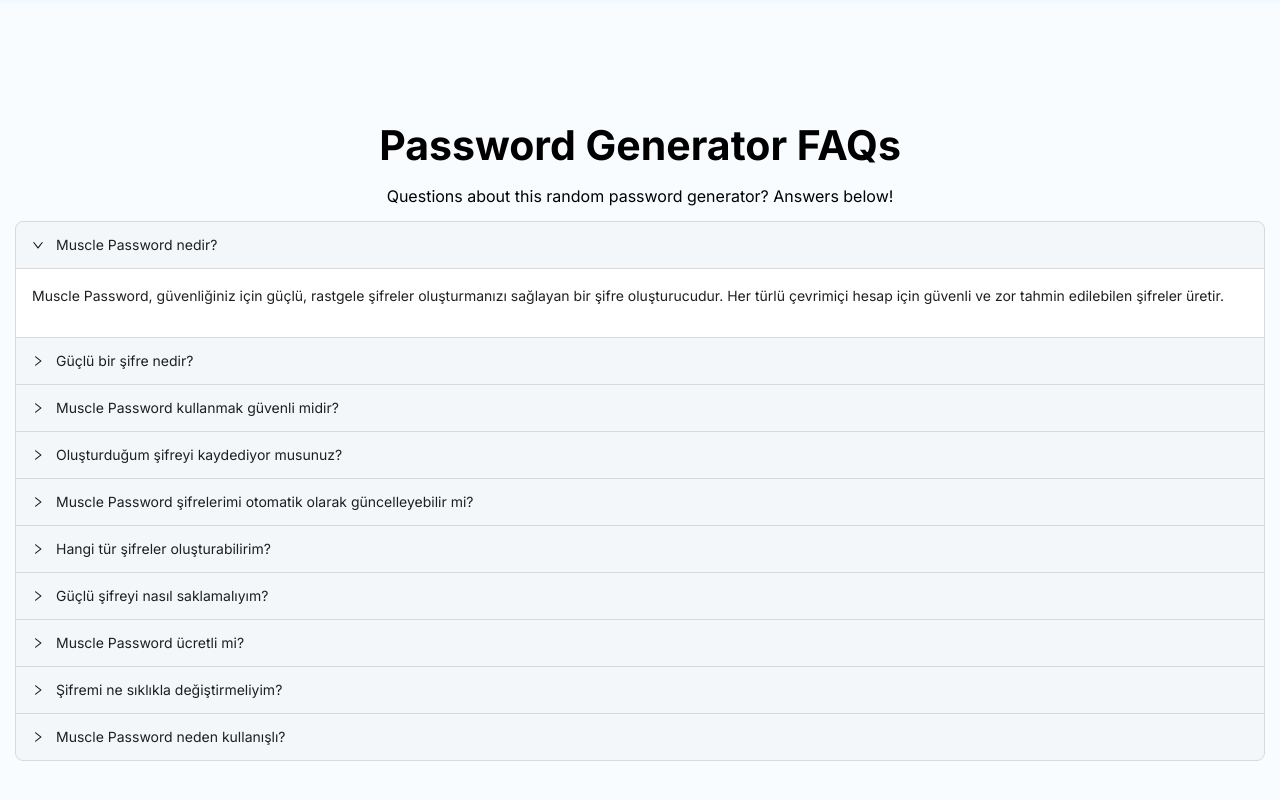
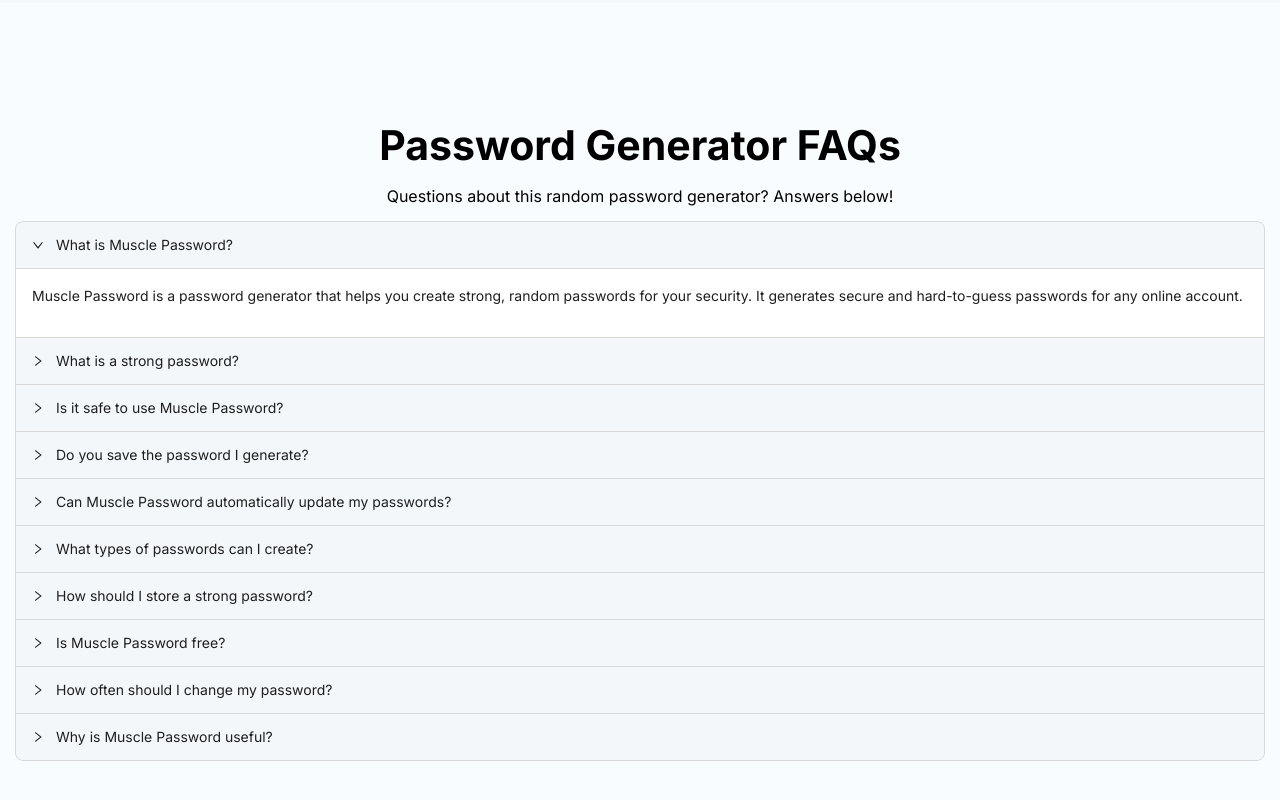
Before and after one commit to musclepassword/musclepassword, a Next.js app: page / in a window 1280 px wide. Shown: the part 1578-2378 px from the top of the page. Built offline with nearby package versions, Linux system fonts and the light colour scheme.

Commit message:
FAQ section completed

```diff
--- a/public/locales/en/about.json
+++ b/public/locales/en/about.json
@@ -4,6 +4,6 @@
     "Complex": "Complex",
     "Unique": "Unique",
     "The longer a password, the more secure it is. A strong password should be at least 10 characters long.": "The longer a password, the more secure it is. A strong password should be at least 10 characters long.",
-    "Strong passwords use a combination of letters, numbers, cases, and symbols to form an unpredictable string of characters that doesn't resemble words or names.": "trong passwords use a combination of letters, numbers, cases, and symbols to form an unpredictable string of characters that doesn't resemble words or names.",
+    "Strong passwords use a combination of letters, numbers, cases, and symbols to form an unpredictable string of characters that doesn't resemble words or names.": "Strong passwords use a combination of letters, numbers, cases, and symbols to form an unpredictable string of characters that doesn't resemble words or names.",
     "A strong password should be unique to each account to reduce vulnerability in the event of a hack.": "A strong password should be unique to each account to reduce vulnerability in the event of a hack."
 }
--- /dev/null
+++ b/public/locales/en/faq.json
@@ -0,0 +1,24 @@
+{
+    "Password Generator FAQs": "Password Generator FAQs",
+    "Questions about this random password generator? Answers below!": "Questions about this random password generator? Answers below!",
+    "What is Muscle Password?": "What is Muscle Password?",
+    "Muscle Password is a password generator that helps you create strong, random passwords for your security. It generates secure and hard-to-guess passwords for any online account.": "Muscle Password is a password generator that helps you create strong, random passwords for your security. It generates secure and hard-to-guess passwords for any online account.",
+    "What is a strong password?": "What is a strong password?",
+    "A strong password is at least 12 characters long and includes a mix of letters (uppercase/lowercase), numbers, and special characters. Such passwords are secure because they are difficult to guess.": "A strong password is at least 12 characters long and includes a mix of letters (uppercase/lowercase), numbers, and special characters. Such passwords are secure because they are difficult to guess.",
+    "Is it safe to use Muscle Password?": "Is it safe to use Muscle Password?",
+    "Yes, Muscle Password generates random passwords and does not store them anywhere. Once generated, your password is provided directly to you.": "Yes, Muscle Password generates random passwords and does not store them anywhere. Once generated, your password is provided directly to you.",
+    "Do you save the password I generate?": "Do you save the password I generate?",
+    "No, Muscle Password does not save or store any passwords. All operations happen on your device.": "No, Muscle Password does not save or store any passwords. All operations happen on your device.",
+    "Can Muscle Password automatically update my passwords?": "Can Muscle Password automatically update my passwords?",
+    "No, Muscle Password only generates passwords. To update passwords for your existing accounts, you need to use the password change settings of the respective account.": "No, Muscle Password only generates passwords. To update passwords for your existing accounts, you need to use the password change settings of the respective account.",
+    "What types of passwords can I create?": "What types of passwords can I create?",
+    "You can create passwords that include uppercase and lowercase letters, numbers, and special characters. You can customize the length and composition based on your needs.": "You can create passwords that include uppercase and lowercase letters, numbers, and special characters. You can customize the length and composition based on your needs.",
+    "How should I store a strong password?": "How should I store a strong password?",
+    "To store strong passwords, you can use a secure password manager. This way, you can keep all your passwords safely in one place.": "To store strong passwords, you can use a secure password manager. This way, you can keep all your passwords safely in one place.",
+    "Is Muscle Password free?": "Is Muscle Password free?",
+    "No, Muscle Password is free to use. We aim to provide the best tools for your password security.": "No, Muscle Password is free to use. We aim to provide the best tools for your password security.",
+    "How often should I change my password?": "How often should I change my password?",
+    "A recommended best practice is to change your passwords regularly, especially for accounts containing sensitive information, every 3-6 months.": "A recommended best practice is to change your passwords regularly, especially for accounts containing sensitive information, every 3-6 months.",
+    "Why is Muscle Password useful?": "Why is Muscle Password useful?",
+    "To enhance your online security, it is essential to create strong and random passwords. With Muscle Password, you can generate secure and hard-to-guess passwords in seconds.": "To enhance your online security, it is essential to create strong and random passwords. With Muscle Password, you can generate secure and hard-to-guess passwords in seconds."
+}
--- a/src/components/FAQ/index.js
+++ b/src/components/FAQ/index.js
@@ -3,19 +3,18 @@
 import FAQ from "../../static/faq.json";
 
 export default function FAQSection() {
-    const { t } = useTranslation('common');
+    const { t } = useTranslation('faq');
 
     const items = FAQ.map((item, i) => (
         {
             key: i,
-            label: item.title
-            ,
-            children: <p>{item.description}</p>
+            label: t(item.title),
+            children: (<p>{t(item.description)}</p>)
         }
     ));
 
     return (
-        <section className='faq-section'>
+        <section className="faq-section">
             <div className="container">
                 <article>
                     <h2>{t("Password Generator FAQs")}</h2>
--- a/src/static/faq.json
+++ b/src/static/faq.json
@@ -1,42 +1,42 @@
 [
   {
-      "title": "Muscle Password nedir?",
-      "description": "Muscle Password, güvenliğiniz için güçlü, rastgele şifreler oluşturmanızı sağlayan bir şifre oluşturucudur. Her türlü çevrimiçi hesap için güvenli ve zor tahmin edilebilen şifreler üretir."
+    "title": "What is Muscle Password?",
+    "description": "Muscle Password is a password generator that helps you create strong, random passwords for your security. It generates secure and hard-to-guess passwords for any online account."
   },
   {
-      "title": "Güçlü bir şifre nedir?",
-      "description": "Güçlü bir şifre, en az 12 karakter uzunluğunda, harfler (büyük/küçük), rakamlar ve özel karakterlerin bir karışımını içeren şifredir. Bu tür şifreler tahmin edilmesi zor olduğu için güvenlidir."
+    "title": "What is a strong password?",
+    "description": "A strong password is at least 12 characters long and includes a mix of letters (uppercase/lowercase), numbers, and special characters. Such passwords are secure because they are difficult to guess."
   },
   {
-      "title": "Muscle Password kullanmak güvenli midir?",
-      "description": "Evet, Muscle Password rastgele şifreler oluşturur ve bu şifreler hiçbir yerde saklanmaz. Şifrenizi oluşturduktan sonra doğrudan size sunulur."
+    "title": "Is it safe to use Muscle Password?",
+    "description": "Yes, Muscle Password generates random passwords and does not store them anywhere. Once generated, your password is provided directly to you."
   },
   {
-      "title": "Oluşturduğum şifreyi kaydediyor musunuz?",
-      "description": "Hayır, Muscle Password herhangi bir şifreyi kaydetmez veya saklamaz. Tüm işlemler cihazınızda gerçekleşir."
+    "title": "Do you save the password I generate?",
+    "description": "No, Muscle Password does not save or store any passwords. All operations happen on your device."
   },
   {
-      "title": "Muscle Password şifrelerimi otomatik olarak güncelleyebilir mi?",
-      "description": "Hayır, Muscle Password yalnızca şifre oluşturur. Mevcut hesaplarınızdaki şifreleri güncellemek için ilgili hesabın şifre değişikliği ayarlarını kullanmalısınız."
+    "title": "Can Muscle Password automatically update my passwords?",
+    "description": "No, Muscle Password only generates passwords. To update passwords for your existing accounts, you need to use the password change settings of the respective account."
   },
   {
-      "title": "Hangi tür şifreler oluşturabilirim?",
-      "description": "Büyük ve küçük harfler, rakamlar ve özel karakterler içeren şifreler oluşturabilirsiniz. Uzunluk ve içerik seçeneklerini ihtiyacınıza göre belirleyebilirsiniz."
+    "title": "What types of passwords can I create?",
+    "description": "You can create passwords that include uppercase and lowercase letters, numbers, and special characters. You can customize the length and composition based on your needs."
   },
   {
-      "title": "Güçlü şifreyi nasıl saklamalıyım?",
-      "description": "Güçlü şifrelerinizi saklamak için güvenli bir şifre yöneticisi kullanabilirsiniz. Böylece tüm şifrelerinizi güvenle bir arada bulundurabilirsiniz."
+    "title": "How should I store a strong password?",
+    "description": "To store strong passwords, you can use a secure password manager. This way, you can keep all your passwords safely in one place."
   },
   {
-      "title": "Muscle Password ücretli mi?",
-      "description": "Hayır, Muscle Password'ü ücretsiz olarak kullanabilirsiniz. Şifre güvenliğiniz için en kaliteli araçları sunmayı hedefliyoruz."
+    "title": "Is Muscle Password free?",
+    "description": "No, Muscle Password is free to use. We aim to provide the best tools for your password security."
   },
   {
-      "title": "Şifremi ne sıklıkla değiştirmeliyim?",
-      "description": "Önerilen en iyi uygulamalardan biri şifrelerinizi düzenli olarak, özellikle hassas bilgiler içeren hesaplar için 3-6 ayda bir değiştirmektir."
+    "title": "How often should I change my password?",
+    "description": "A recommended best practice is to change your passwords regularly, especially for accounts containing sensitive information, every 3-6 months."
   },
   {
-      "title": "Muscle Password neden kullanışlı?",
-      "description": "Çevrimiçi güvenliğinizi artırmak için güçlü ve rastgele şifreler oluşturmak gereklidir. Muscle Password ile saniyeler içinde güvenli ve tahmin edilmesi zor şifreler oluşturabilirsiniz."
+    "title": "Why is Muscle Password useful?",
+    "description": "To enhance your online security, it is essential to create strong and random passwords. With Muscle Password, you can generate secure and hard-to-guess passwords in seconds."
   }
 ]
```
Also changed, not shown: public/locales/tr/faq.json (added, +24 -0 lines). Lines whose indentation alone changed are shown as unchanged.
